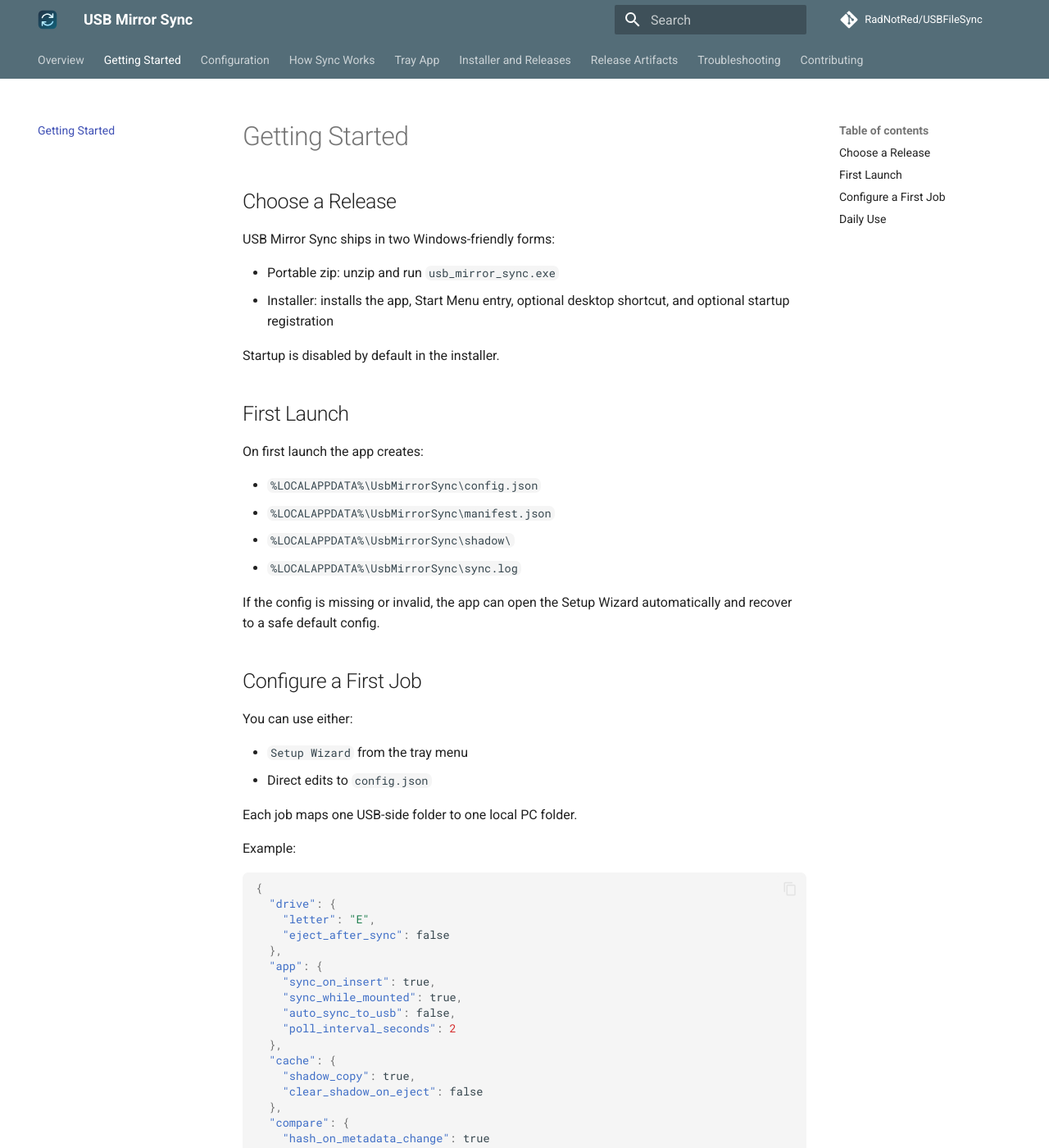
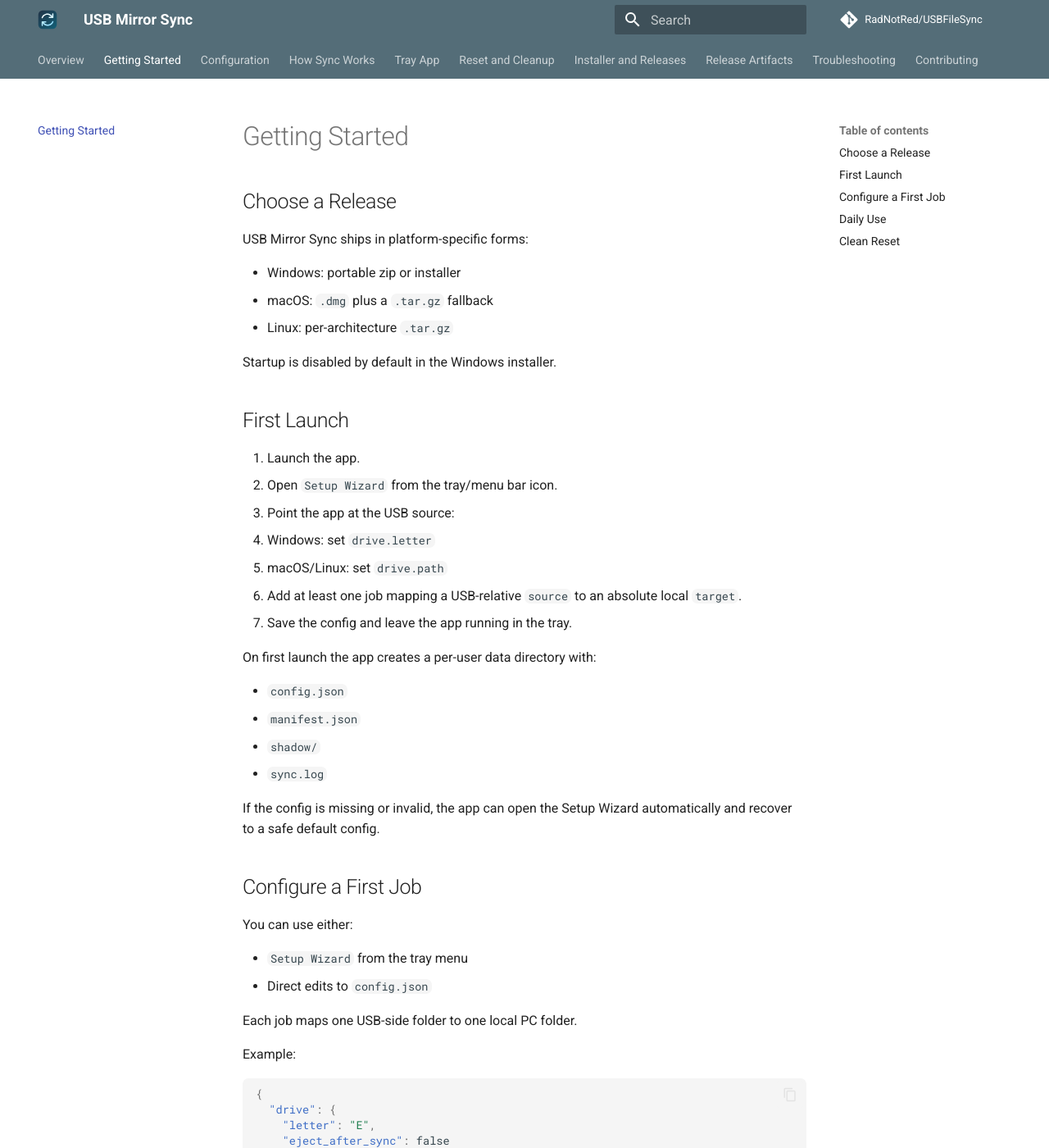
Before and after one commit to RadNotRed/ShadowSync, an MkDocs documentation site: the page built from docs/getting-started.md, in a window 1280 px wide and 1400 px high. Shown: the whole window at 82% size. Built offline with MkDocs 1.6.1 and Material for MkDocs 9.7.7, drawn with Linux system fonts in a browser that asks for light colours; comment, search, counter and statistics services are not loaded; some of the changed text lies outside the part shown.

Commit message:
Add reset scripts and setup docs

```diff
--- a/docs/getting-started.md
+++ b/docs/getting-started.md
@@ -2,21 +2,30 @@
 
 ## Choose a Release
 
-USB Mirror Sync ships in two Windows-friendly forms:
+USB Mirror Sync ships in platform-specific forms:
 
-- Portable zip: unzip and run `usb_mirror_sync.exe`
-- Installer: installs the app, Start Menu entry, optional desktop shortcut, and optional startup registration
+- Windows: portable zip or installer
+- macOS: `.dmg` plus a `.tar.gz` fallback
+- Linux: per-architecture `.tar.gz`
 
-Startup is disabled by default in the installer.
+Startup is disabled by default in the Windows installer.
 
 ## First Launch
 
-On first launch the app creates:
+1. Launch the app.
+2. Open `Setup Wizard` from the tray/menu bar icon.
+3. Point the app at the USB source:
+   - Windows: set `drive.letter`
+   - macOS/Linux: set `drive.path`
+4. Add at least one job mapping a USB-relative `source` to an absolute local `target`.
+5. Save the config and leave the app running in the tray.
 
-- `%LOCALAPPDATA%\UsbMirrorSync\config.json`
-- `%LOCALAPPDATA%\UsbMirrorSync\manifest.json`
-- `%LOCALAPPDATA%\UsbMirrorSync\shadow\`
-- `%LOCALAPPDATA%\UsbMirrorSync\sync.log`
+On first launch the app creates a per-user data directory with:
+
+- `config.json`
+- `manifest.json`
+- `shadow/`
+- `sync.log`
 
 If the config is missing or invalid, the app can open the Setup Wizard automatically and recover to a safe default config.
 
@@ -69,8 +78,20 @@
 - `Sync to USB now`
 - `Eject drive`
 - `Setup Wizard`
+- `Open mounted drive`
+- `Open shadow cache`
 - `Open raw config`
 - `Open log`
 - `Open app folder`
 
 If a second copy of the app is launched, the single-instance guard shows a warning and lets you cancel or retry startup.
+
+## Clean Reset
+
+If you want to wipe local app state and start fresh, use the scripts in `tools/reset/`:
+
+- `tools/reset/reset-windows.bat`
+- `tools/reset/reset-macos.sh`
+- `tools/reset/reset-linux.sh`
+
+These are intended to remove the app's per-user config, manifest, logs, and shadow cache. They are for local state cleanup, not for uninstalling release artifacts.
--- a/mkdocs.yml
+++ b/mkdocs.yml
@@ -1,5 +1,5 @@
 site_name: USB Mirror Sync
-site_description: Windows tray app for mirroring USB folders onto a PC with a shadow cache, tray controls, and installer or portable releases.
+site_description: Cross-platform tray app for mirroring USB folders onto a PC with a shadow cache, tray controls, reset tools, and packaged releases.
 site_url: https://radnotred.github.io/USBFileSync/
 repo_url: https://github.com/RadNotRed/USBFileSync
 repo_name: RadNotRed/USBFileSync
@@ -41,6 +41,7 @@
   - Configuration: configuration.md
   - How Sync Works: sync-model.md
   - Tray App: tray-app.md
+  - Reset and Cleanup: reset-and-cleanup.md
   - Installer and Releases: installer-and-releases.md
   - Release Artifacts: releases.md
   - Troubleshooting: troubleshooting.md
```
Also changed, not shown: README.md (+16 -7 lines), docs/contributing.md (+4 -3 lines), docs/index.md (+7 -3 lines), docs/reset-and-cleanup.md (added, +51 -0 lines), docs/tray-app.md (+7 -6 lines), docs/troubleshooting.md (+6 -2 lines), tools/reset/README.md (added, +32 -0 lines), 3 other files.
